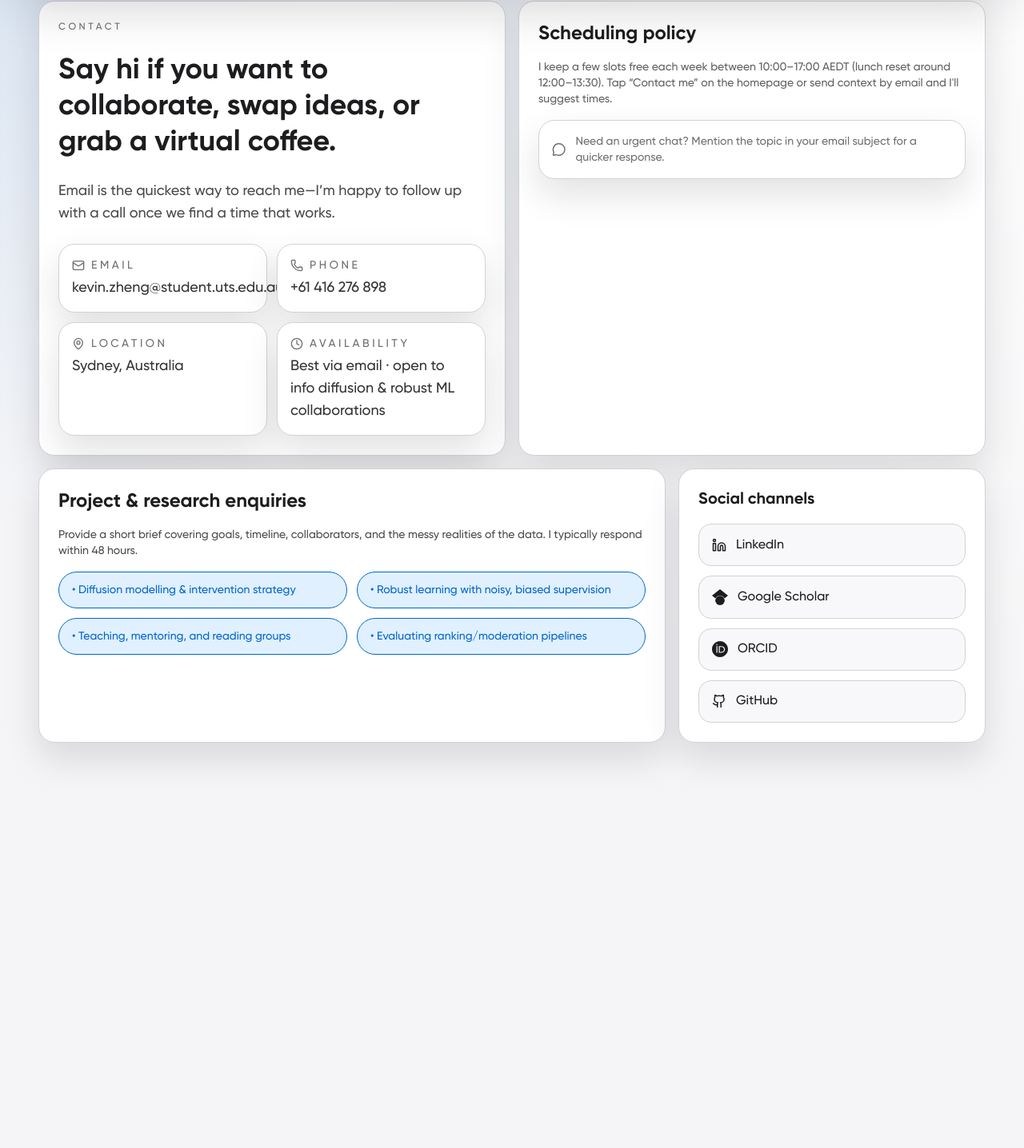
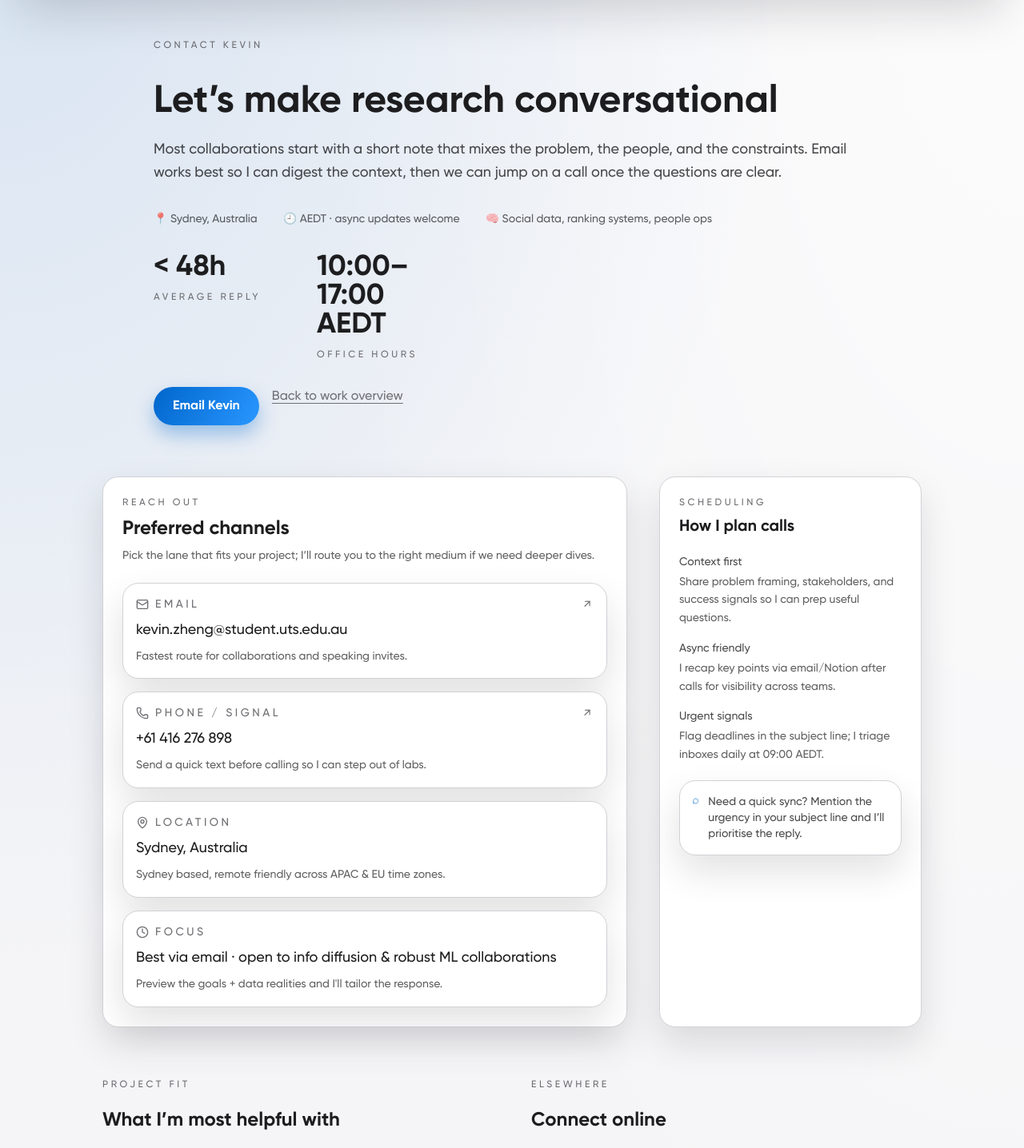
Before and after one commit to kyxzhe/kyxzhe.github.io, a Next.js app: page /contact in a window 1280 px wide. Shown: the part 122-1558 px from the top of the page at 80% size. Before the commit the page ends 1187 px from the top, so only its background shows below. Built offline with nearby package versions, Linux system fonts and the light colour scheme.

Commit message:
feat: refresh contact page layout

```diff
--- a/src/app/contact/page.tsx
+++ b/src/app/contact/page.tsx
@@ -1,5 +1,6 @@
 "use client";
 
+import Link from "next/link";
 import { motion } from "motion/react";
 import {
   Mail,
@@ -12,208 +13,220 @@ import {
 } from "lucide-react";
 import Navbar from "@/components/Navbar";
 import Footer from "@/components/Footer";
-import { cardVariants, containerVariants, iconVariants, textVariants } from "@/lib/animation/variants";
+import { cardVariants, containerVariants } from "@/lib/animation/variants";
 import { contactInfo } from "@/lib/constants/contact";
 import { socials } from "@/lib/constants/socials";
 import { GoogleScholarIcon, OrcidIcon } from "@/components/icons/AcademicIcons";
+
+const contactIntro = `Most collaborations start with a short note that mixes the problem, the people, and the constraints. Email works best so I can digest the context, then we can jump on a call once the questions are clear.`;
+
+const quickFacts = [
+  { value: "< 48h", label: "Average reply" },
+  { value: "10:00–17:00 AEDT", label: "Office hours" },
+];
+
+const contactChannels = [
+  {
+    label: "Email",
+    value: contactInfo.email,
+    href: `mailto:${contactInfo.email}`,
+    description: "Fastest route for collaborations and speaking invites.",
+    icon: Mail,
+  },
+  {
+    label: "Phone / Signal",
+    value: contactInfo.phone,
+    href: `tel:${contactInfo.phoneRaw}`,
+    description: "Send a quick text before calling so I can step out of labs.",
+    icon: Phone,
+  },
+  {
+    label: "Location",
+    value: contactInfo.location,
+    description: "Sydney based, remote friendly across APAC & EU time zones.",
+    icon: MapPin,
+  },
+  {
+    label: "Focus",
+    value: contactInfo.availability,
+    description: "Preview the goals + data realities and I'll tailor the response.",
+    icon: Clock,
+  },
+];
+
+const schedulingNotes = [
+  {
+    title: "Context first",
+    detail: "Share problem framing, stakeholders, and success signals so I can prep useful questions.",
+  },
+  {
+    title: "Async friendly",
+    detail: "I recap key points via email/Notion after calls for visibility across teams.",
+  },
+  {
+    title: "Urgent signals",
+    detail: "Flag deadlines in the subject line; I triage inboxes daily at 09:00 AEDT.",
+  },
+];
+
+const collaborationFocus = [
+  "Diffusion modelling & intervention strategy",
+  "Robust learning under noisy or biased supervision",
+  "Designing reading groups, guest lectures, or mentoring",
+  "Evaluating ranking + moderation pipelines",
+];
+
+const socialLinks = [
+  { label: "LinkedIn", href: socials.linkedin, icon: <Linkedin size={18} /> },
+  { label: "Google Scholar", href: socials.googleScholar, icon: <GoogleScholarIcon className="w-5 h-5" /> },
+  { label: "ORCID", href: socials.orcid, icon: <OrcidIcon className="w-5 h-5" /> },
+  { label: "GitHub", href: socials.github, icon: <Github size={18} /> },
+];
 
 export default function ContactPage() {
   return (
     <div className="flex flex-col min-h-screen font-sans pt-2 md:pt-0 lg:py-6 xl:py-0 xl:pb-6 overflow-visible">
       <Navbar />
       <motion.main
-        className="flex-1 flex flex-col gap-4 px-2 md:px-4 lg:px-6 pb-6"
+        className="flex-1 flex flex-col items-center gap-16 px-4 md:px-16 lg:px-24 py-12"
         variants={containerVariants}
         initial="hidden"
         animate="visible"
       >
-        <section className="grid grid-cols-1 lg:grid-cols-2 gap-4">
-          <motion.div
-            className="surface-card p-6 flex flex-col gap-6"
+        <motion.section
+          className="max-w-4xl w-full flex flex-col gap-8"
           variants={cardVariants}
           initial="hidden"
           animate="visible"
         >
-            <motion.p
-              className="uppercase tracking-[0.3em] text-xs text-muted-foreground"
-              variants={textVariants}
+          <p className="text-xs uppercase tracking-[0.3em] text-muted-foreground">Contact Kevin</p>
+          <div className="space-y-4">
+            <h1 className="text-4xl md:text-5xl font-semibold leading-tight">Let&rsquo;s make research conversational</h1>
+            <p className="text-base md:text-lg text-foreground/80 whitespace-pre-line leading-relaxed">{contactIntro}</p>
+          </div>
+          <div className="flex flex-wrap gap-x-8 gap-y-2 text-sm text-foreground/70">
+            <span>📍 {contactInfo.location}</span>
+            <span>🕘 AEDT · async updates welcome</span>
+            <span>🧠 Social data, ranking systems, people ops</span>
+          </div>
+          <div className="grid grid-cols-2 sm:max-w-sm gap-6">
+            {quickFacts.map((fact) => (
+              <div key={fact.label}>
+                <p className="text-4xl font-semibold leading-none">{fact.value}</p>
+                <p className="text-xs uppercase tracking-[0.3em] text-muted-foreground mt-3">{fact.label}</p>
+              </div>
+            ))}
+          </div>
+          <div className="flex flex-col sm:flex-row gap-4">
+            <Link
+              href={`mailto:${contactInfo.email}`}
+              className="btn-primary inline-flex justify-center"
+            >
+              Email Kevin
+            </Link>
+            <Link
+              href="/"
+              className="text-foreground/60 text-center underline underline-offset-4 hover:text-foreground transition-colors"
+            >
+              Back to work overview
+            </Link>
+          </div>
+        </motion.section>
+
+        <motion.section
+          className="w-full max-w-5xl grid gap-10 lg:grid-cols-[2fr_1fr]"
+          variants={cardVariants}
           initial="hidden"
           animate="visible"
         >
-              Contact
-            </motion.p>
-            <motion.h1
-              className="text-3xl md:text-4xl font-semibold leading-tight"
-              variants={textVariants}
-              initial="hidden"
-              animate="visible"
+          <div className="surface-card p-6 flex flex-col gap-6">
+            <div className="space-y-2">
+              <p className="text-xs uppercase tracking-[0.3em] text-muted-foreground">Reach out</p>
+              <h2 className="text-2xl font-semibold">Preferred channels</h2>
+              <p className="text-sm text-foreground/70">Pick the lane that fits your project; I&rsquo;ll route you to the right medium if we need deeper dives.</p>
+            </div>
+            <div className="grid gap-4">
+              {contactChannels.map(({ label, value, description, href, icon: Icon }) => (
+                href ? (
+                  <Link
+                    key={label}
+                    href={href}
+                    className="surface-card border border-border px-4 py-4 rounded-xl flex flex-col gap-2 hover:border-foreground/50 transition"
                   >
-              Say hi if you want to collaborate, swap ideas, or grab a virtual coffee.
-            </motion.h1>
-            <motion.p
-              className="text-base md:text-lg text-foreground/80"
-              variants={textVariants}
-              initial="hidden"
-              animate="visible"
-            >
-              Email is the quickest way to reach me—I’m happy to follow up with a call once we find a time that works.
-            </motion.p>
-            <motion.div
-              className="grid grid-cols-1 sm:grid-cols-2 gap-3"
-              variants={textVariants}
-              initial="hidden"
-              animate="visible"
-            >
-              {[
-                {
-                  icon: Mail,
-                  label: "Email",
-                  value: contactInfo.email,
-                  link: `mailto:${contactInfo.email}`,
-                },
-                {
-                  icon: Phone,
-                  label: "Phone",
-                  value: contactInfo.phone,
-                  link: `tel:${contactInfo.phoneRaw}`,
-                },
-                {
-                  icon: MapPin,
-                  label: "Location",
-                  value: contactInfo.location,
-                },
-                {
-                  icon: Clock,
-                  label: "Availability",
-                  value: contactInfo.availability,
-                },
-              ].map(({ icon: Icon, label, value, link }) => (
-                <motion.a
+                    <div className="flex items-center justify-between gap-3 text-sm uppercase tracking-[0.25em] text-muted-foreground">
+                      <div className="flex items-center gap-2">
+                        <Icon size={16} />
+                        <span>{label}</span>
+                      </div>
+                      <span>↗</span>
+                    </div>
+                    <p className="text-lg font-medium text-foreground">{value}</p>
+                    <p className="text-sm text-foreground/70 leading-relaxed">{description}</p>
+                  </Link>
+                ) : (
+                  <div
                     key={label}
-                  className="surface-card px-4 py-4 flex flex-col gap-1"
-                  variants={iconVariants}
-                  initial="hidden"
-                  animate="visible"
-                  whileHover={{ scale: link ? 1.02 : 1 }}
-                  href={link}
+                    className="surface-card border border-border px-4 py-4 rounded-xl flex flex-col gap-2"
                   >
                     <div className="flex items-center gap-2 text-sm uppercase tracking-[0.25em] text-muted-foreground">
                       <Icon size={16} />
                       <span>{label}</span>
                     </div>
-                  <p className="text-lg font-medium text-foreground/90">{value}</p>
-                </motion.a>
+                    <p className="text-lg font-medium text-foreground">{value}</p>
+                    <p className="text-sm text-foreground/70 leading-relaxed">{description}</p>
+                  </div>
+                )
               ))}
-            </motion.div>
-          </motion.div>
+            </div>
+          </div>
 
-          <motion.div
-            className="surface-card p-6 flex flex-col gap-4"
+          <div className="surface-card p-6 flex flex-col gap-5">
+            <div className="space-y-2">
+              <p className="text-xs uppercase tracking-[0.3em] text-muted-foreground">Scheduling</p>
+              <h3 className="text-xl font-semibold">How I plan calls</h3>
+            </div>
+            <div className="space-y-4 text-sm text-foreground/80">
+              {schedulingNotes.map((note) => (
+                <div key={note.title} className="space-y-1">
+                  <p className="font-medium">{note.title}</p>
+                  <p className="text-foreground/70 leading-relaxed">{note.detail}</p>
+                </div>
+              ))}
+            </div>
+            <div className="surface-card px-4 py-4 flex gap-3 items-start text-sm text-foreground/80 bg-[var(--accent-soft)]">
+              <MessageCircle size={18} className="text-[var(--accent)]" />
+              <p>Need a quick sync? Mention the urgency in your subject line and I&rsquo;ll prioritise the reply.</p>
+            </div>
+          </div>
+        </motion.section>
+
+        <motion.section
+          className="w-full max-w-5xl grid gap-12 lg:grid-cols-2"
           variants={cardVariants}
           initial="hidden"
           animate="visible"
         >
-            <motion.h2
-              className="text-2xl font-semibold"
-              variants={textVariants}
-              initial="hidden"
-              animate="visible"
-            >
-              Scheduling policy
-            </motion.h2>
-            <motion.p
-              className="text-sm text-foreground/70"
-              variants={textVariants}
-              initial="hidden"
-              animate="visible"
-            >
-              I keep a few slots free each week between 10:00–17:00 AEDT (lunch reset around 12:00–13:30). Tap “Contact me” on the homepage or send context by email and I&apos;ll suggest times.
-            </motion.p>
-            <motion.div
-              className="surface-card px-4 py-4 flex gap-3 items-center text-muted-foreground dark:bg-[#101016] dark:text-white/90"
-              variants={iconVariants}
-              initial="hidden"
-              animate="visible"
-            >
-              <MessageCircle size={20} />
-              <p className="text-sm">
-                Need an urgent chat? Mention the topic in your email subject for a quicker response.
+          <div className="space-y-5">
+            <p className="text-xs uppercase tracking-[0.3em] text-muted-foreground">Project fit</p>
+            <h2 className="text-2xl font-semibold">What I&rsquo;m most helpful with</h2>
+            <p className="text-sm text-foreground/70 leading-relaxed">
+              I collaborate with researchers, civic orgs, and product teams who need rigorous takes on social data problems. Bring messy datasets, moderation decisions, or ranking questions.
             </p>
-            </motion.div>
-          </motion.div>
-        </section>
+            <ul className="space-y-3 text-sm text-foreground/80">
+              {collaborationFocus.map((focus) => (
+                <li key={focus} className="pill border border-border px-4 py-3 bg-[var(--accent-soft)] text-[var(--accent)]">
+                  • {focus}
+                </li>
+              ))}
+            </ul>
+          </div>
 
-        <section className="grid grid-cols-1 lg:grid-cols-3 gap-4">
-          <motion.div
-            className="surface-card p-6 flex flex-col gap-4 lg:col-span-2"
-            variants={cardVariants}
-            initial="hidden"
-            animate="visible"
-          >
-            <motion.h2
-              className="text-2xl font-semibold"
-              variants={textVariants}
-              initial="hidden"
-              animate="visible"
-            >
-              Project & research enquiries
-            </motion.h2>
-            <motion.p
-              className="text-foreground/80 text-sm"
-              variants={textVariants}
-              initial="hidden"
-              animate="visible"
-            >
-              Provide a short brief covering goals, timeline, collaborators, and the messy realities of the data. I typically respond within 48 hours.
-            </motion.p>
-            <motion.ul
-              className="grid grid-cols-1 md:grid-cols-2 gap-3 text-sm text-foreground/80"
-              variants={textVariants}
-              initial="hidden"
-              animate="visible"
-            >
-              <li className="pill border border-border px-4 py-3 bg-[var(--accent-soft)] text-[var(--accent)]">
-                • Diffusion modelling & intervention strategy
-              </li>
-              <li className="pill border border-border px-4 py-3 bg-[var(--accent-soft)] text-[var(--accent)]">
-                • Robust learning with noisy, biased supervision
-              </li>
-              <li className="pill border border-border px-4 py-3 bg-[var(--accent-soft)] text-[var(--accent)]">
-                • Teaching, mentoring, and reading groups
-              </li>
-              <li className="pill border border-border px-4 py-3 bg-[var(--accent-soft)] text-[var(--accent)]">
-                • Evaluating ranking/moderation pipelines
-              </li>
-            </motion.ul>
-          </motion.div>
-
-          <motion.div
-            className="surface-card p-6 flex flex-col gap-4"
-            variants={cardVariants}
-            initial="hidden"
-            animate="visible"
-          >
-            <motion.h3
-              className="text-xl font-semibold"
-              variants={textVariants}
-              initial="hidden"
-              animate="visible"
-            >
-              Social channels
-            </motion.h3>
-            <motion.div
-              className="flex flex-col gap-3"
-              variants={iconVariants}
-              initial="hidden"
-              animate="visible"
-            >
-              {[
-                { label: "LinkedIn", href: socials.linkedin, icon: <Linkedin size={18} /> },
-                { label: "Google Scholar", href: socials.googleScholar, icon: <GoogleScholarIcon className="w-5 h-5" /> },
-                { label: "ORCID", href: socials.orcid, icon: <OrcidIcon className="w-5 h-5" /> },
-                { label: "GitHub", href: socials.github, icon: <Github size={18} /> },
-              ].map(({ label, href, icon }) => (
-                <a
+          <div className="space-y-5">
+            <p className="text-xs uppercase tracking-[0.3em] text-muted-foreground">Elsewhere</p>
+            <h2 className="text-2xl font-semibold">Connect online</h2>
+            <div className="space-y-3">
+              {socialLinks.map(({ label, href, icon }) => (
+                <Link
                   key={label}
                   href={href}
                   target="_blank"
@@ -222,11 +235,14 @@ export default function ContactPage() {
                 >
                   {icon}
                   <span>{label}</span>
-                </a>
+                </Link>
               ))}
-            </motion.div>
-          </motion.div>
-        </section>
+            </div>
+            <p className="text-sm text-foreground/70 leading-relaxed">
+              I share drafts, slides, and reading group notes across these channels. Add a quick line about how you&rsquo;d like to collaborate.
+            </p>
+          </div>
+        </motion.section>
       </motion.main>
       <Footer className="mb-4" />
     </div>
```
Lines whose indentation alone changed are shown as unchanged.
